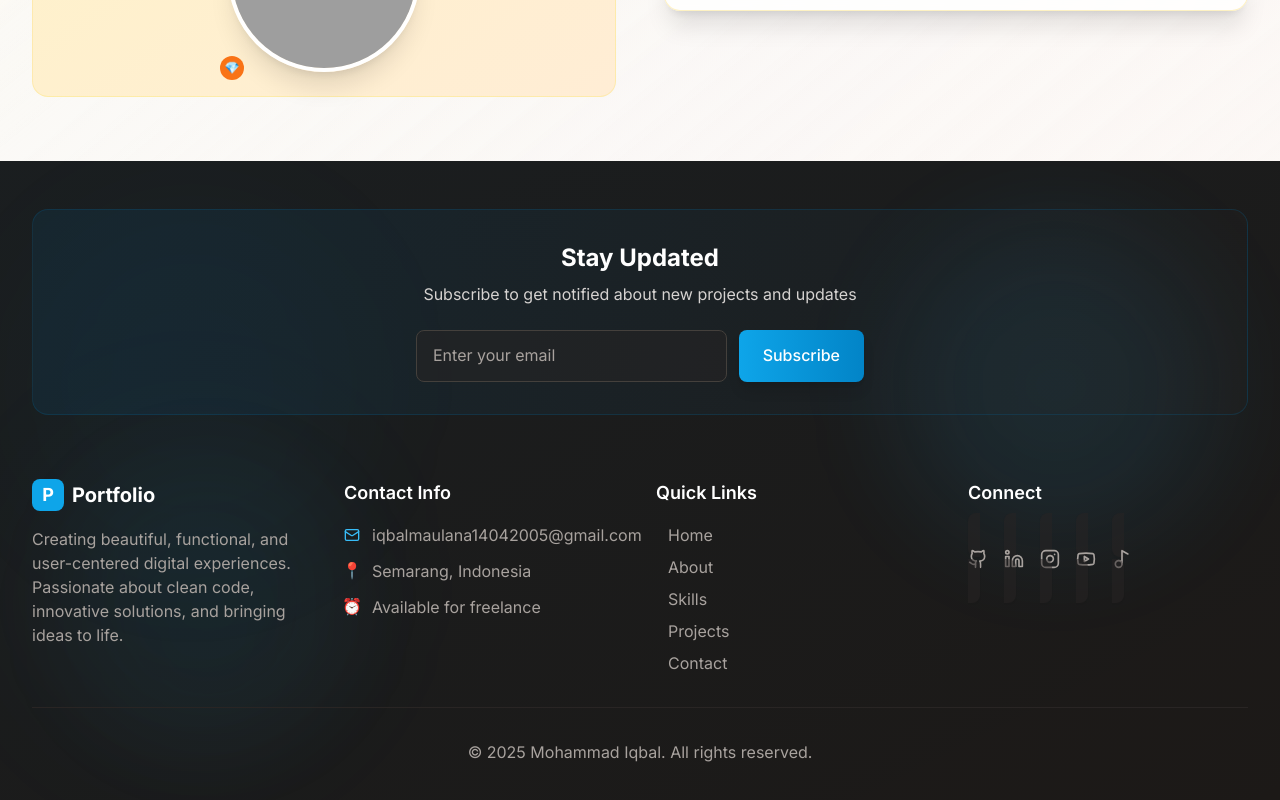
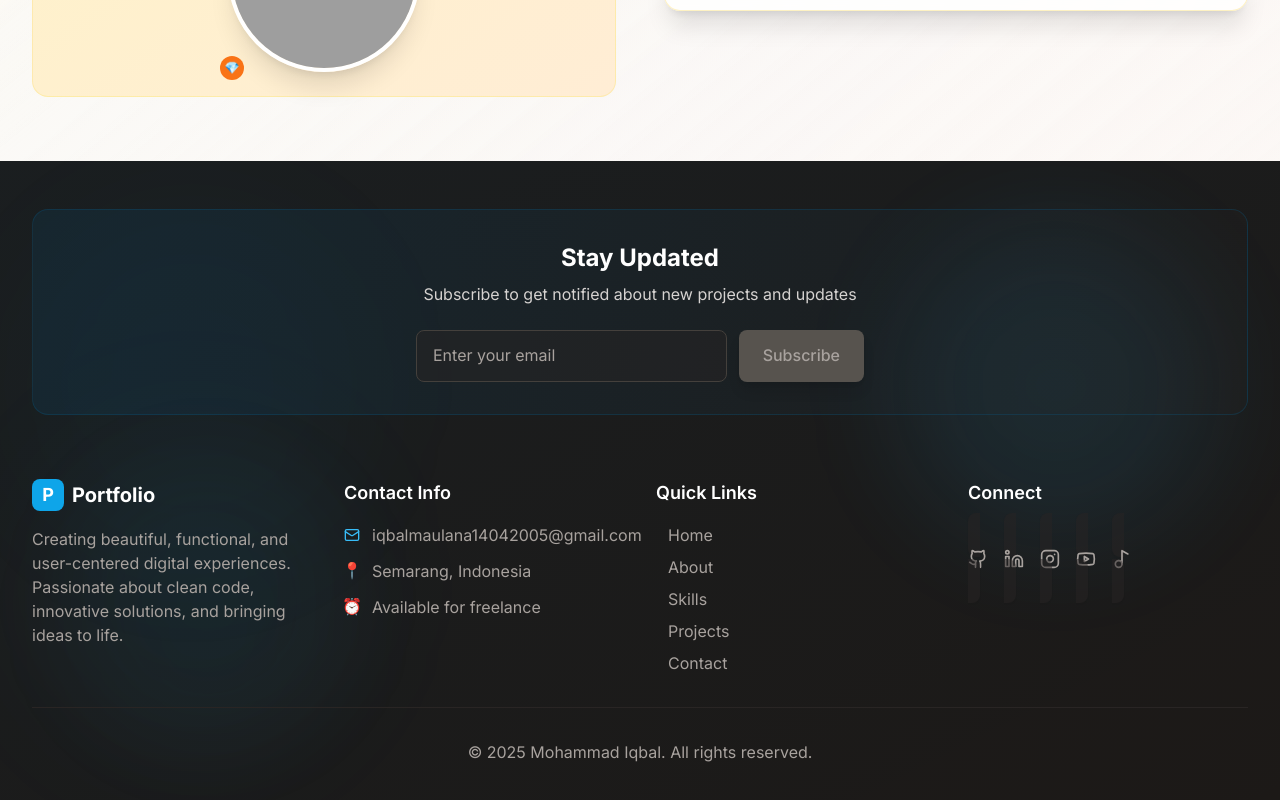
Before and after one commit to mohammaiIqbalMaulana/Web-Portofolio, a React (Vite) app: page / in a window 1280 px wide. Shown: the part 5115-5915 px from the top of the page. Built offline with nearby package versions, Linux system fonts and the light colour scheme; grey boxes are pictures that could not be loaded.

Commit message:
menambah fitur newsletter

```diff
--- a/src/config/emailjs.ts
+++ b/src/config/emailjs.ts
@@ -1,26 +1,6 @@
-// EmailJS Configuration
-// Replace these with your actual EmailJS credentials from https://www.emailjs.com/
-
 export const EMAILJS_CONFIG = {
-  SERVICE_ID: 'service_zrbnvqw', // Your EmailJS service ID
-  TEMPLATE_ID: 'template_2shh9i3', // Your EmailJS template ID
-  PUBLIC_KEY: 'MyEN-v4XuExzqsvH6', // Your EmailJS public key
+  SERVICE_ID: 'service_zrbnvqw',
+  CONTACT_TEMPLATE_ID: 'template_2shh9i3',
+  NEWSLETTER_TEMPLATE_ID: 'template_0vjgez5',
+  PUBLIC_KEY: 'MyEN-v4XuExzqsvH6',
 };
-
-// Instructions for setting up EmailJS:
-// 1. Go to https://www.emailjs.com/
-// 2. Sign up for a free account
-// 3. Create a new email service (Gmail, Outlook, etc.)
-// 4. Create an email template
-// 5. Copy the Service ID, Template ID, and Public Key to this file
-// 6. Test the form by filling it out and submitting
-
-// For development/testing, you can use these test values:
-// SERVICE_ID: 'service_test'
-// TEMPLATE_ID: 'template_test'
-// PUBLIC_KEY: 'test_public_key'
-
-// Make sure to:
-// - Verify your email service is working
-// - Test your email template
-// - Check that your domain is allowed (for production)
--- a/src/pages/SinglePageApp.tsx
+++ b/src/pages/SinglePageApp.tsx
@@ -19,6 +19,12 @@ const SinglePageAppContent: React.FC = () => {
   const [isHeaderVisible, setIsHeaderVisible] = useState(true)
   const [lastScrollY, setLastScrollY] = useState(0)
   const { theme, toggleTheme } = useTheme()
+  const [newsletterData, setNewsletterData] = useState({
+    email: '',
+    source: 'portfolio-footer'
+  })
+  const [newsletterStatus, setNewsletterStatus] = useState<'idle' | 'loading' | 'success' | 'error'>('idle')
+  const [newsletterMessage, setNewsletterMessage] = useState('')
 
   // Contact form state
 const [formData, setFormData] = useState({
@@ -73,6 +79,103 @@ const [formData, setFormData] = useState({
     }
   }
 
+  // Handle Newsletter Subscription
+  const validateNewsletterEmail = (email: string): boolean => {
+  return /^[^\s@]+@[^\s@]+\.[^\s@]+$/.test(email)
+  }
+
+  const handleNewsletterChange = (e: React.ChangeEvent<HTMLInputElement>) => {
+    setNewsletterData({
+      ...newsletterData,
+      email: e.target.value
+    })
+    // Clear status when user types
+    if (newsletterStatus !== 'idle') {
+      setNewsletterStatus('idle')
+      setNewsletterMessage('')
+    }
+  }
+
+  const handleNewsletterSubmit = async (e: React.FormEvent) => {
+    e.preventDefault()
+
+    if (!validateNewsletterEmail(newsletterData.email)) {
+      setNewsletterStatus('error')
+      setNewsletterMessage('Please enter a valid email address')
+      return
+    }
+
+    setNewsletterStatus('loading')
+
+    try {
+      console.log('Newsletter Config:', {
+        SERVICE_ID: EMAILJS_CONFIG.SERVICE_ID,
+        NEWSLETTER_TEMPLATE_ID: EMAILJS_CONFIG.NEWSLETTER_TEMPLATE_ID,
+        PUBLIC_KEY: EMAILJS_CONFIG.PUBLIC_KEY ? 'EXISTS' : 'MISSING'
+      })
+
+      const templateParams = {
+        subscriber_email: newsletterData.email,
+        subscription_date: new Date().toLocaleDateString('en-US', {
+          year: 'numeric',
+          month: 'long',
+          day: 'numeric',
+          hour: '2-digit',
+          minute: '2-digit'
+        }),
+        source: newsletterData.source,
+        to_name: 'Mohammad Iqbal',
+        to_email: 'iqbalmaulana14042005@gmail.com'
+      }
+
+      console.log('Newsletter templateParams:', templateParams)
+
+      const response = await emailjs.send(
+        EMAILJS_CONFIG.SERVICE_ID,
+        EMAILJS_CONFIG.NEWSLETTER_TEMPLATE_ID,
+        templateParams,
+        EMAILJS_CONFIG.PUBLIC_KEY
+      )
+
+      console.log('Newsletter success:', response)
+
+      setNewsletterStatus('success')
+      setNewsletterMessage('Thank you for subscribing! You\'ll receive updates about new projects.')
+      setNewsletterData({ email: '', source: 'portfolio-footer' })
+
+      setTimeout(() => {
+        setNewsletterStatus('idle')
+        setNewsletterMessage('')
+      }, 8000)
+
+    } catch (error: any) {
+      console.error('Newsletter error details:', {
+        error: error,
+        message: error?.message,
+        status: error?.status,
+        text: error?.text
+      })
+
+      let errorMessage = 'Something went wrong. Please try again.'
+
+      if (error?.status === 400) {
+        errorMessage = 'Invalid email format. Please check and try again.'
+      } else if (error?.status === 401) {
+        errorMessage = 'Service authentication failed. Please try again later.'
+      } else if (error?.status === 404) {
+        errorMessage = 'Service temporarily unavailable.'
+      }
+
+      setNewsletterStatus('error')
+      setNewsletterMessage(errorMessage)
+
+      setTimeout(() => {
+        setNewsletterStatus('idle')
+        setNewsletterMessage('')
+      }, 8000)
+    }
+  }
+
   // Handle click outside hamburger menu
   const handleClickOutside = (event: MouseEvent) => {
     const hamburger = document.getElementById('hamburger')
@@ -229,7 +332,7 @@ const [formData, setFormData] = useState({
 
     try {
       // Check if EmailJS credentials are configured
-      const { SERVICE_ID, TEMPLATE_ID, PUBLIC_KEY } = EMAILJS_CONFIG
+    const { SERVICE_ID, CONTACT_TEMPLATE_ID, PUBLIC_KEY } = EMAILJS_CONFIG
 
       // Prepare email template parameters
       const templateParams = {
@@ -248,7 +351,7 @@ const [formData, setFormData] = useState({
       // Send email using EmailJS
       await emailjs.send(
         SERVICE_ID,
-        TEMPLATE_ID,
+        CONTACT_TEMPLATE_ID,
         templateParams,
         PUBLIC_KEY
       )
@@ -1629,21 +1732,66 @@ const [formData, setFormData] = useState({
                     <p className="text-secondary-300 text-sm sm:text-base">Subscribe to get notified about new projects and updates</p>
                   </div>
 
-                  <form className="flex flex-col sm:flex-row gap-3 max-w-md mx-auto">
+                    <form onSubmit={handleNewsletterSubmit} className="flex flex-col sm:flex-row gap-3 max-w-md mx-auto">
+                      <div className="flex-1 relative">
                         <input
                           type="email"
+                          value={newsletterData.email}
+                          onChange={handleNewsletterChange}
                           placeholder="Enter your email"
-                      className="flex-1 px-4 py-3 bg-secondary-800/50 border border-secondary-700 rounded-lg text-white placeholder-secondary-400 focus:outline-none focus:ring-2 focus:ring-primary-500 focus:border-transparent transition-all duration-300"
+                          disabled={newsletterStatus === 'loading'}
+                          className={`w-full px-4 py-3 bg-secondary-800/50 border rounded-lg text-white placeholder-secondary-400 focus:outline-none focus:ring-2 focus:border-transparent transition-all duration-300 ${
+                            newsletterStatus === 'error'
+                              ? 'border-red-500 focus:ring-red-500'
+                              : 'border-secondary-700 focus:ring-primary-500'
+                          } ${newsletterStatus === 'loading' ? 'opacity-50 cursor-not-allowed' : ''}`}
+                          required
                         />
+
+                        {/* Status indicator */}
+                        {newsletterStatus === 'loading' && (
+                          <div className="absolute right-3 top-1/2 transform -translate-y-1/2">
+                            <motion.div
+                              animate={{ rotate: 360 }}
+                              transition={{ duration: 1, repeat: Infinity, ease: "linear" }}
+                              className="w-4 h-4 border-2 border-primary-400 border-t-transparent rounded-full"
+                            />
+                          </div>
+                        )}
+                      </div>
+
                       <motion.button
                         type="submit"
-                      whileHover={{ scale: 1.05, y: -2 }}
-                      whileTap={{ scale: 0.95 }}
-                      className="px-6 py-3 bg-gradient-to-r from-primary-500 to-primary-600 hover:from-primary-600 hover:to-primary-700 text-white font-medium rounded-lg transition-all duration-0 shadow-lg hover:shadow-xl"
-                    >
-                      Subscribe
+                        disabled={newsletterStatus === 'loading' || !newsletterData.email}
+                        whileHover={newsletterStatus !== 'loading' ? { scale: 1.05, y: -2 } : {}}
+                        whileTap={newsletterStatus !== 'loading' ? { scale: 0.95 } : {}}
+                        className={`px-6 py-3 font-medium rounded-lg transition-all duration-300 shadow-lg ${
+                          newsletterStatus === 'loading' || !newsletterData.email
+                            ? 'bg-secondary-600 text-secondary-400 cursor-not-allowed'
+                            : 'bg-gradient-to-r from-primary-500 to-primary-600 hover:from-primary-600 hover:to-primary-700 text-white hover:shadow-xl'
+                        }`}
+                      >
+                        {newsletterStatus === 'loading' ? 'Subscribing...' : 'Subscribe'}
                       </motion.button>
                     </form>
+
+                    {/* Status Message */}
+                    <AnimatePresence>
+                      {newsletterMessage && (
+                        <motion.div
+                          initial={{ opacity: 0, y: 10 }}
+                          animate={{ opacity: 1, y: 0 }}
+                          exit={{ opacity: 0, y: -10 }}
+                          className={`mt-3 text-center text-sm ${
+                            newsletterStatus === 'success'
+                              ? 'text-green-400'
+                              : 'text-red-400'
+                          }`}
+                        >
+                          {newsletterMessage}
+                        </motion.div>
+                      )}
+                    </AnimatePresence>
                 </div>
               </motion.div>
 
```
Lines whose indentation alone changed are shown as unchanged.
